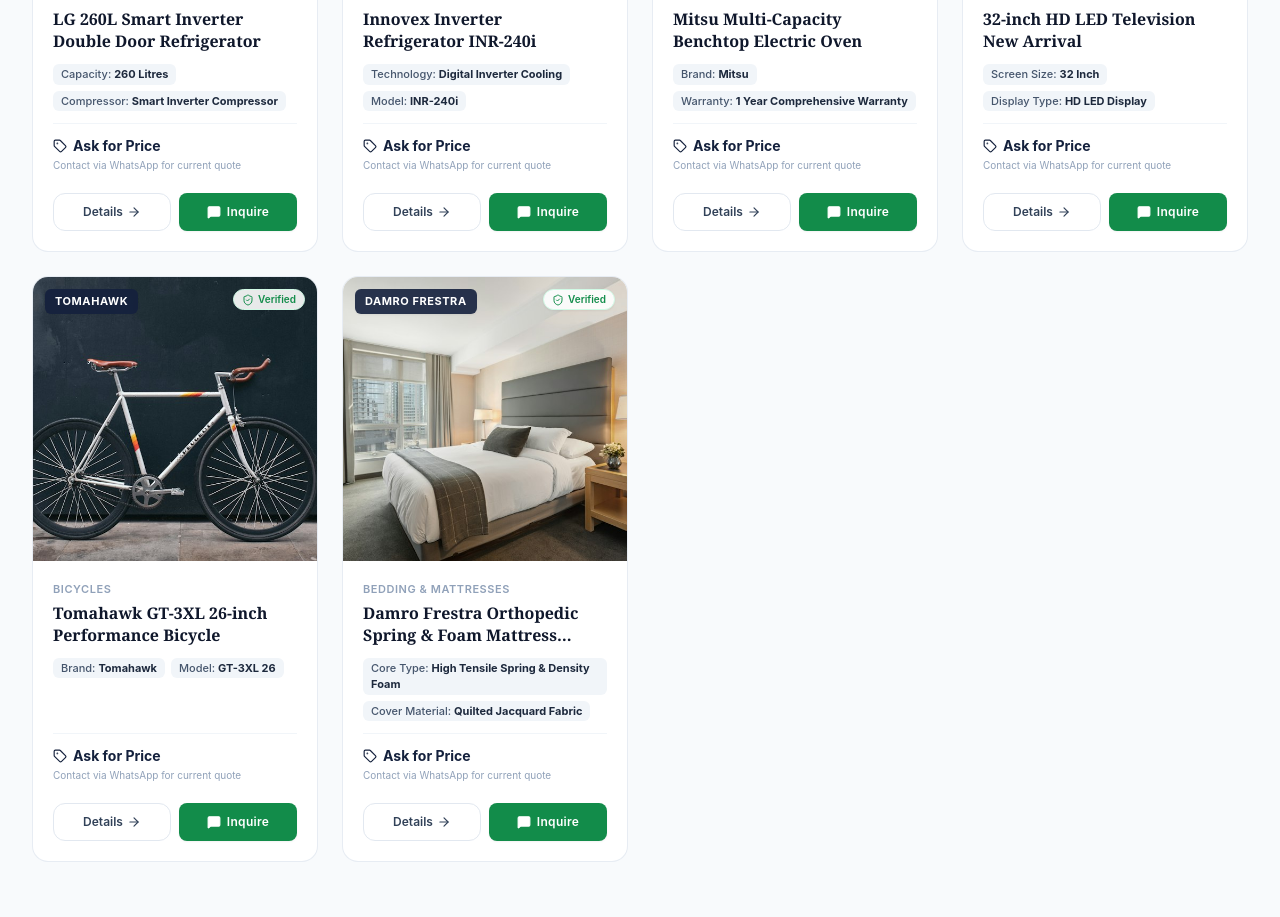
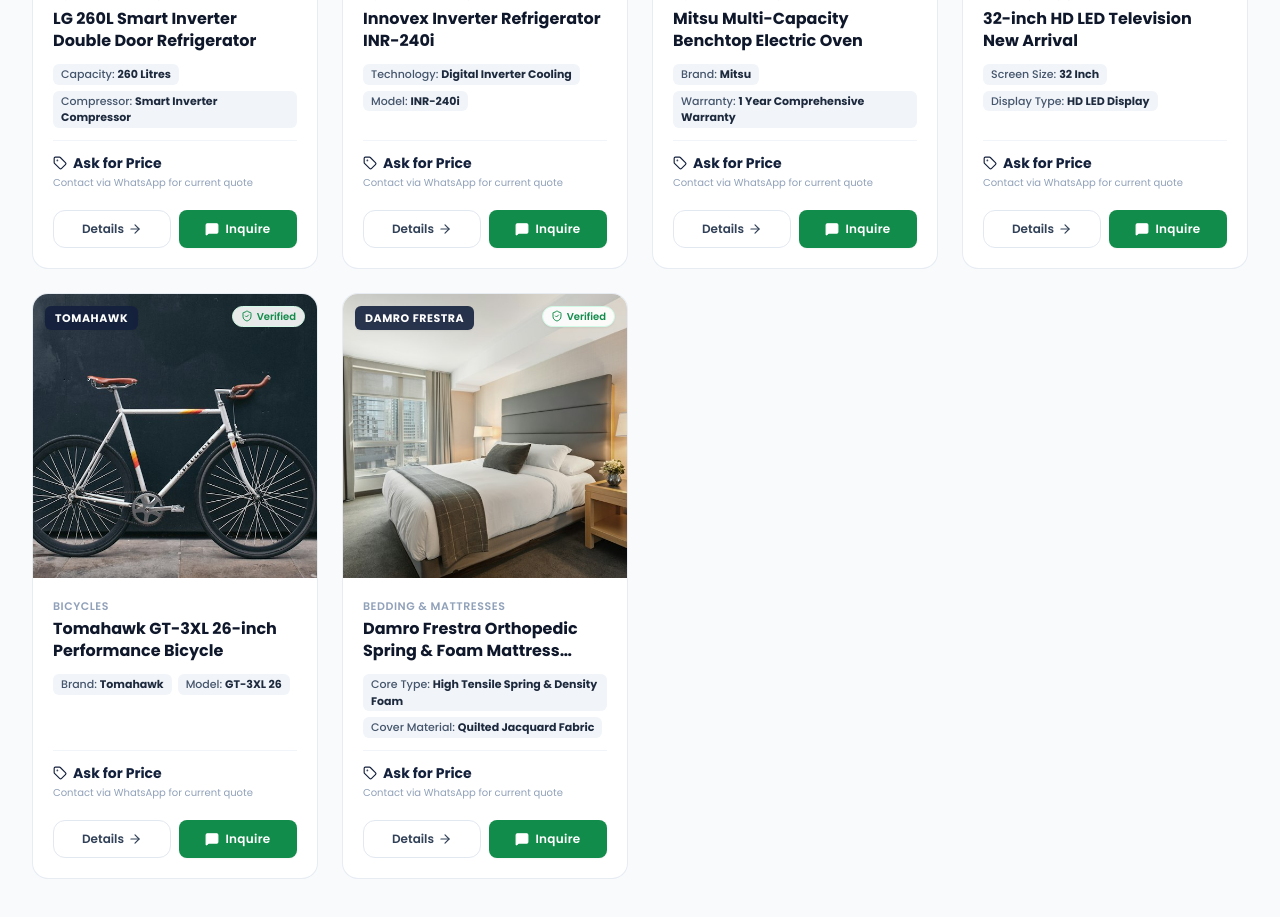
Before and after one commit to bees-arc/priyantha, a Next.js app: page / in a window 1280 px wide. Shown: the part 2080-2997 px from the top of the page. Built offline with nearby package versions, Linux system fonts and the light colour scheme.

Commit message:
feat: add root layout and global styles with Tailwind CSS and Poppins font

```diff
--- a/src/app/globals.css
+++ b/src/app/globals.css
@@ -1,4 +1,10 @@
 @import "tailwindcss";
+
+@theme {
+  --font-sans: var(--font-poppins), 'Poppins', sans-serif;
+  --font-serif: var(--font-poppins), 'Poppins', sans-serif;
+  --font-display: var(--font-poppins), 'Poppins', sans-serif;
+}
 
 @layer base {
   :root {
@@ -19,10 +25,14 @@
     --whatsapp-hover: #0e703b;
   }
 
-  body {
+  *, *::before, *::after {
+    font-family: var(--font-poppins), 'Poppins', sans-serif !important;
+  }
+
+  html, body {
     background-color: var(--background);
     color: var(--foreground);
-    font-family: -apple-system, BlinkMacSystemFont, "Segoe UI", Roboto, "Helvetica Neue", Arial, sans-serif;
+    font-family: var(--font-poppins), 'Poppins', sans-serif !important;
     -webkit-font-smoothing: antialiased;
     -moz-osx-font-smoothing: grayscale;
   }
--- a/src/app/layout.tsx
+++ b/src/app/layout.tsx
@@ -76,7 +76,7 @@ export default function RootLayout({
       </head>
       <body
         suppressHydrationWarning
-        className="min-h-screen flex flex-col bg-white text-slate-900 antialiased selection:bg-[#14213d] selection:text-white"
+        className={`${poppins.className} ${poppins.variable} min-h-screen flex flex-col bg-white text-slate-900 antialiased selection:bg-[#14213d] selection:text-white font-sans`}
       >
         <Header
           categories={categories}
```
